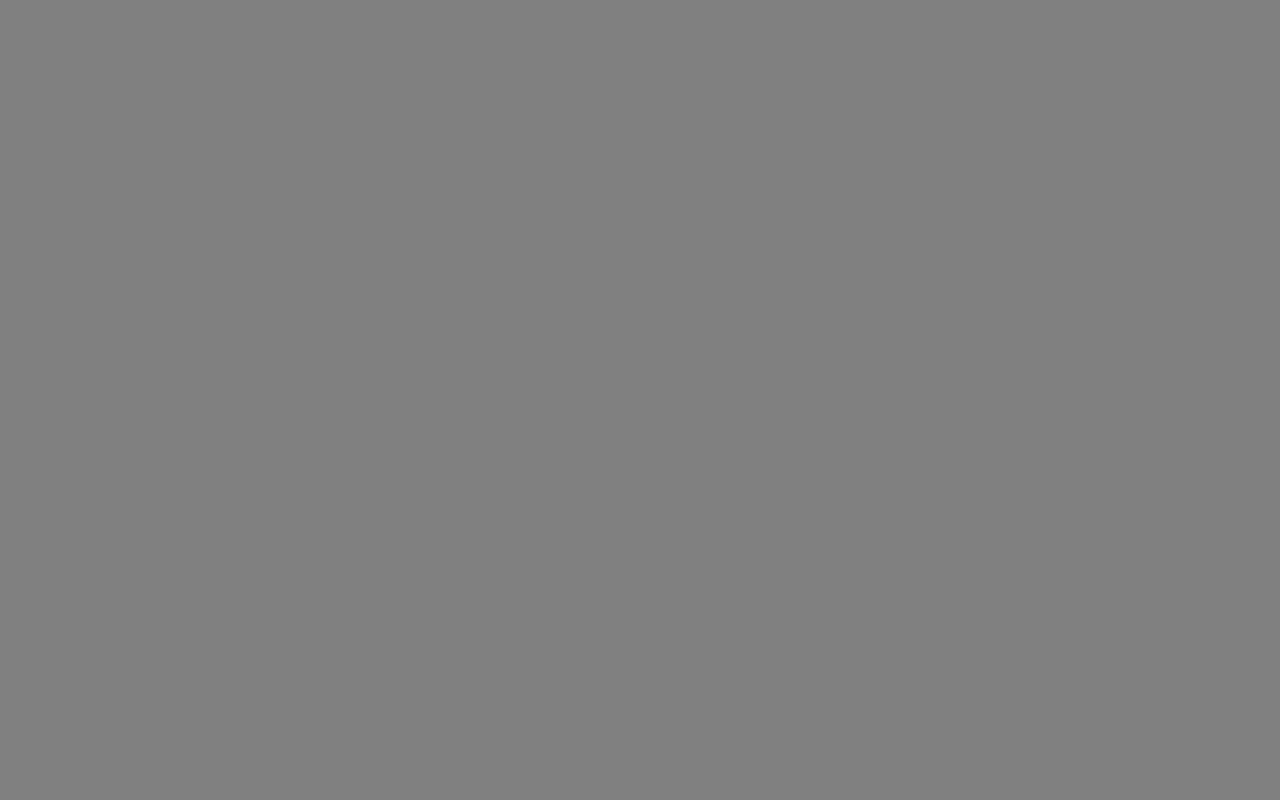
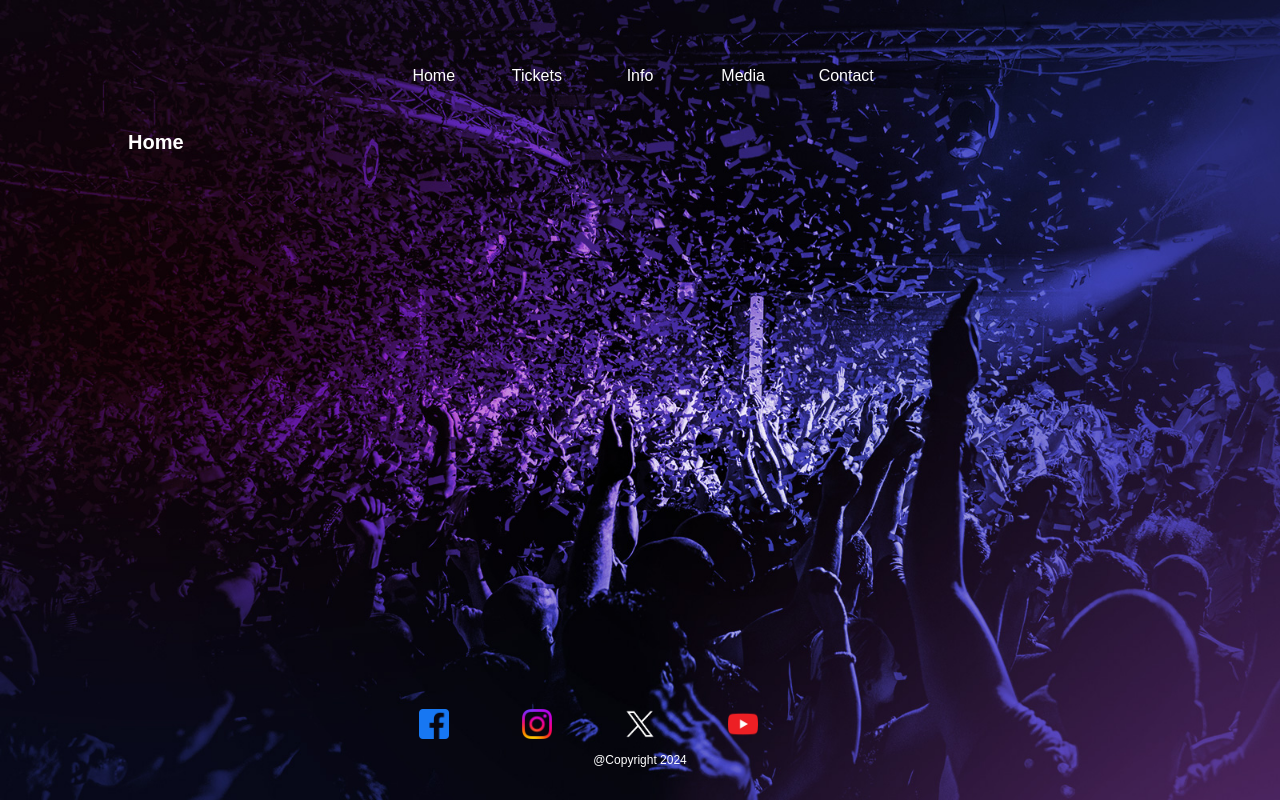
Before and after one commit to Sugu3030/coldplayevent, a plain HTML site: page index.html in a window 1280 px wide. Drawn offline with Linux system fonts and the light colour scheme.

Commit message:
pages updated

```diff
--- a/index.html
+++ b/index.html
@@ -1,15 +1,103 @@
 <html>
-<head><title>COLD PLAY CONCERT 2024 website</title>
+<head><title>COLD PLAY CONCERT 2024</title>
 <style>
-p {
-  background-image: url('images/background/background1.jpg');
-height:300px;
-    background-size: contain;
-}
+  body, html{
+    margin: 0;
+    padding:0;
+    background-image: url('assets/background/background_01.jpg');
+    background-size: cover;
+    height:100%;
+    font-family:sans-serif;
+    position:relative
+  }
+  header{
+    height:50px;
+    width:100%;
+    padding-top:5%
+  }
+
+  table{
+    padding:0;
+    border:0;
+    color:#fff;
+    margin:auto
+  }
+
+  table tr td{
+    text-align:center
+  }
+  a{
+    text-decoration: none;
+    color:#fff
+  }
+
+  footer{
+    position: absolute;
+    bottom: 0;
+    width:100%;
+    margin-bottom:20px
+  }
+
+  .copyright{
+    font-size:12px;
+    padding:10px 0 10px 0
+  }
+
+  section{
+    max-width:1024px;
+    margin: auto;
+  }
+
+  h1{
+    font-size: 20px;
+  color:#fff
+  }
+
+
+
+
+
 </style>
 </head>
-<body style="background-color:grey;">
-<p></p>
+<body>
+<div>
+<header>
+<table width="100%">
+  <tr>
+    <td width="30%"></td>
+    <td width="8%"><a href="index.html">Home</a></td>
+    <td width="8%"><a href="pages/tickets.html">Tickets</a></td>
+    <td width="8%"><a href="pages/info.html">Info</a></td>
+    <td width="8%"><a href="pages/media.html">Media</a></td>
+    <td width="8%"><a href="pages/contact.html">Contact</a></td>
+    <td width="30%"></td>
+  </tr>
+</table>
+</header>
+
+<section>
+<h1>Home</h1>
+</section>
+
+<footer>
+<table width="100%">
+  <tr>
+    <td width="30%"></td>
+    <td width="8%"><a href="index.html"><img src="assets/icons/facebook.png" alt="Facebook" width="30"/></a></td>
+    <td width="8%"><a href="pages/tickets.html"><img src="assets/icons/instagram.png" alt="Facebook" width="30" /></a></td>
+    <td width="8%"><a href="pages/info.html"><img src="assets/icons/twitter_white.png" alt="Facebook" width="30" /></a></td>
+    <td width="8%"><a href="pages/media.html"><img src="assets/icons/youtube.png" alt="Facebook" width="30" /></a></td>
+    <td width="8%"></td>
+    <td width="30%"></td>
+  </tr>
+  <tr>
+    <td width="30%"></td>
+    <td width="40%" colspan="5"><div class="copyright">@Copyright 2024</div></td>
+    <td width="30%"></td>
+  </tr>
+</table>
+</footer>
+</div>
 </body>
 
 
```
Also changed, not shown: pages/contact.html (added, +122 -0 lines), pages/info.html (added, +122 -0 lines), pages/media.html (added, +122 -0 lines), pages/tickets.html (added, +122 -0 lines), assets/icons/facebook.png (added), assets/icons/instagram.png (added), assets/icons/twitter.png (added), assets/icons/twitter_white.png (added), assets/icons/youtube.png (added).
